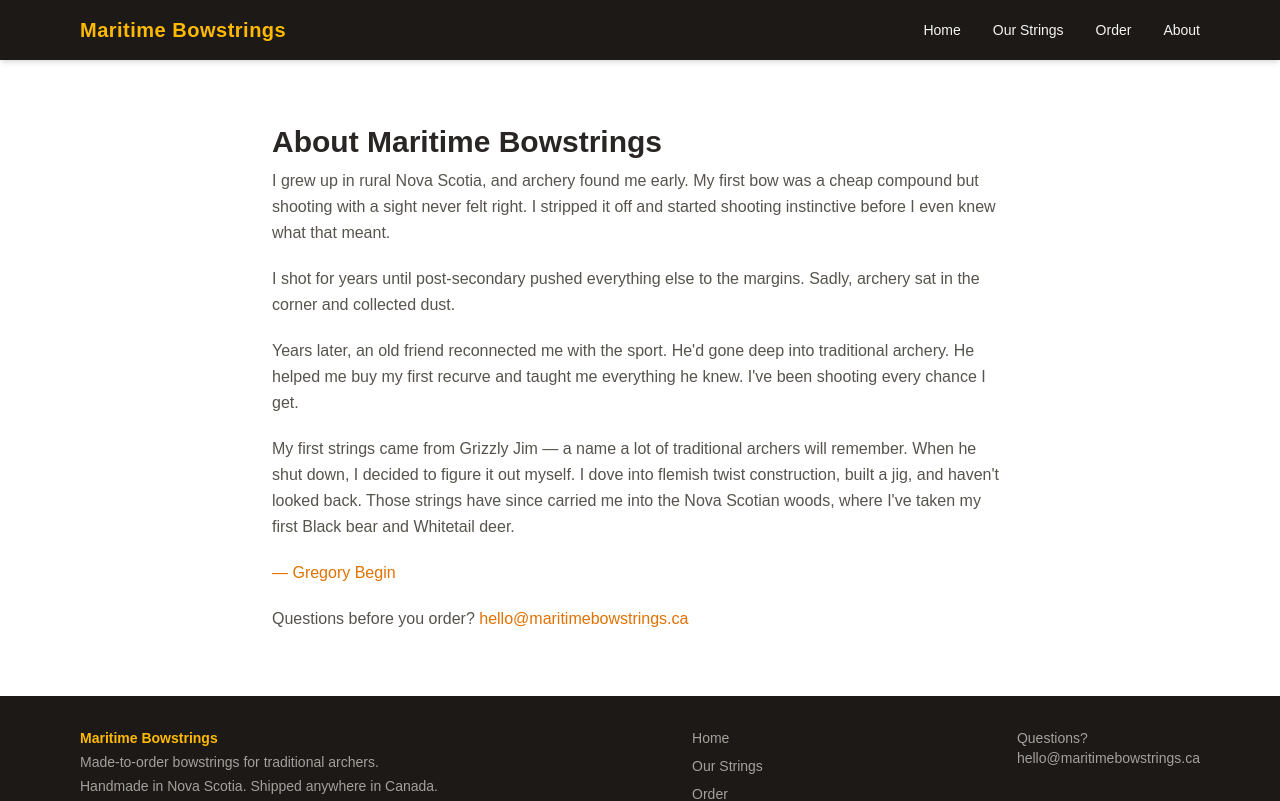
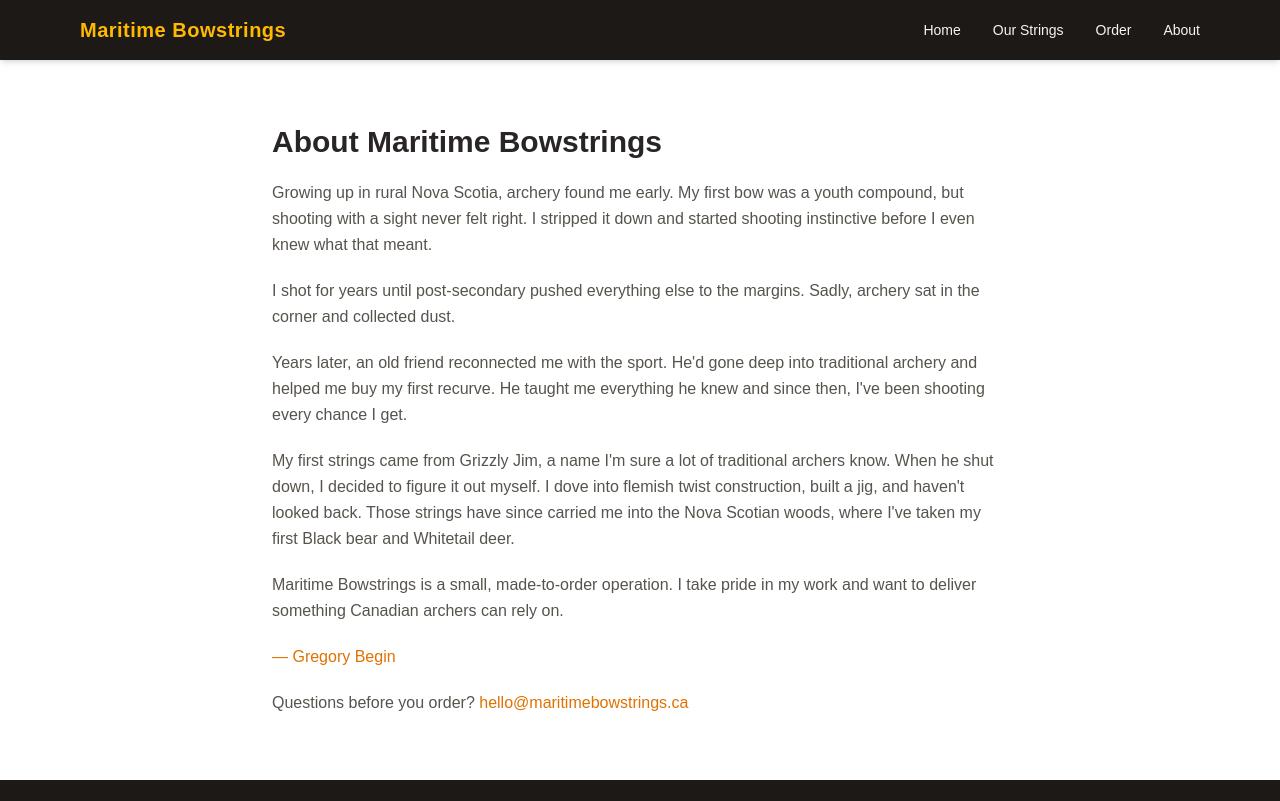
Before and after one commit to Cascodex/bowstrings-website, a Next.js app: page /about in a window 1280 px wide. Shown: the top 801 px of the page. Built offline with nearby package versions, Linux system fonts and the light colour scheme.

Commit message:
About page: restore user edits

```diff
--- a/src/app/about/page.tsx
+++ b/src/app/about/page.tsx
@@ -10,9 +10,10 @@ export default function AboutPage() {
     <main className="max-w-3xl mx-auto px-4 py-16">
       <h1 className="text-3xl font-bold text-stone-800 mb-2">About Maritime Bowstrings</h1>
       <div className="space-y-5 text-stone-600 leading-relaxed">
+        <p> </p>
         <p>
-          I grew up in rural Nova Scotia, and archery found me early. My first bow was a cheap
-          compound but shooting with a sight never felt right. I stripped it off
+          Growing up in rural Nova Scotia, archery found me early. My first bow was a youth
+          compound, but shooting with a sight never felt right. I stripped it down
           and started shooting instinctive before I even knew what that meant.
         </p>
         <p>
@@ -21,16 +22,20 @@ export default function AboutPage() {
         </p>
         <p>
           Years later, an old friend reconnected me with the sport. He&apos;d gone deep into traditional
-          archery. He helped me buy my first recurve
-          and taught me everything he knew. I&apos;ve been shooting every
+          archery and helped me buy my first recurve.
+          He taught me everything he knew and since then, I&apos;ve been shooting every
           chance I get.
         </p>
         <p>
-          My first strings came from Grizzly Jim — a name a lot of traditional archers will
-          remember. When he shut down, I decided to figure it out myself. I dove into flemish
+          My first strings came from Grizzly Jim, a name I&apos;m sure a lot of traditional archers
+          know. When he shut down, I decided to figure it out myself. I dove into flemish
           twist construction, built a jig, and haven&apos;t looked back. Those strings have
           since carried me into the Nova Scotian woods, where I&apos;ve taken my first Black
           bear and Whitetail deer.
+        </p>
+        <p>
+          Maritime Bowstrings is a small, made-to-order operation. I take
+          pride in my work and want to deliver something Canadian archers can rely on.
         </p>
         <p className="text-amber-600 font-medium">— Gregory Begin</p>
         <p>
```
